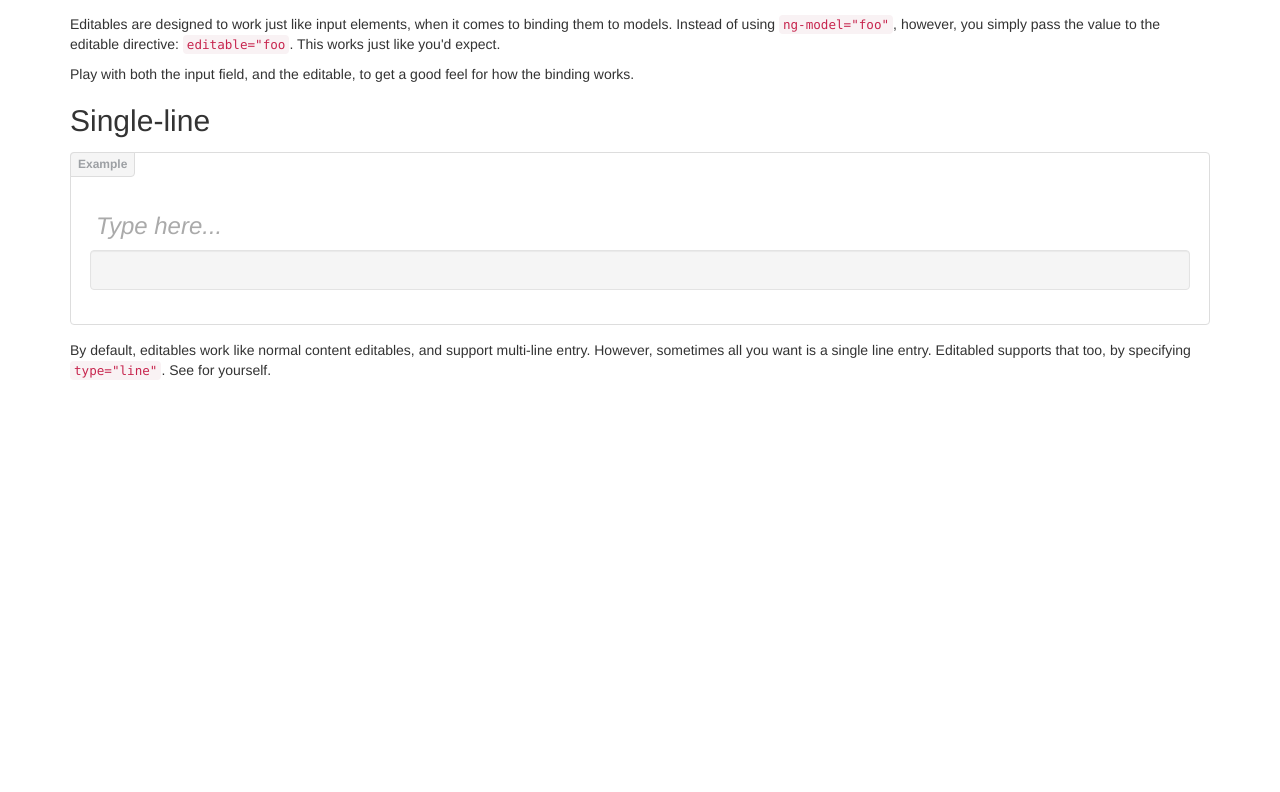
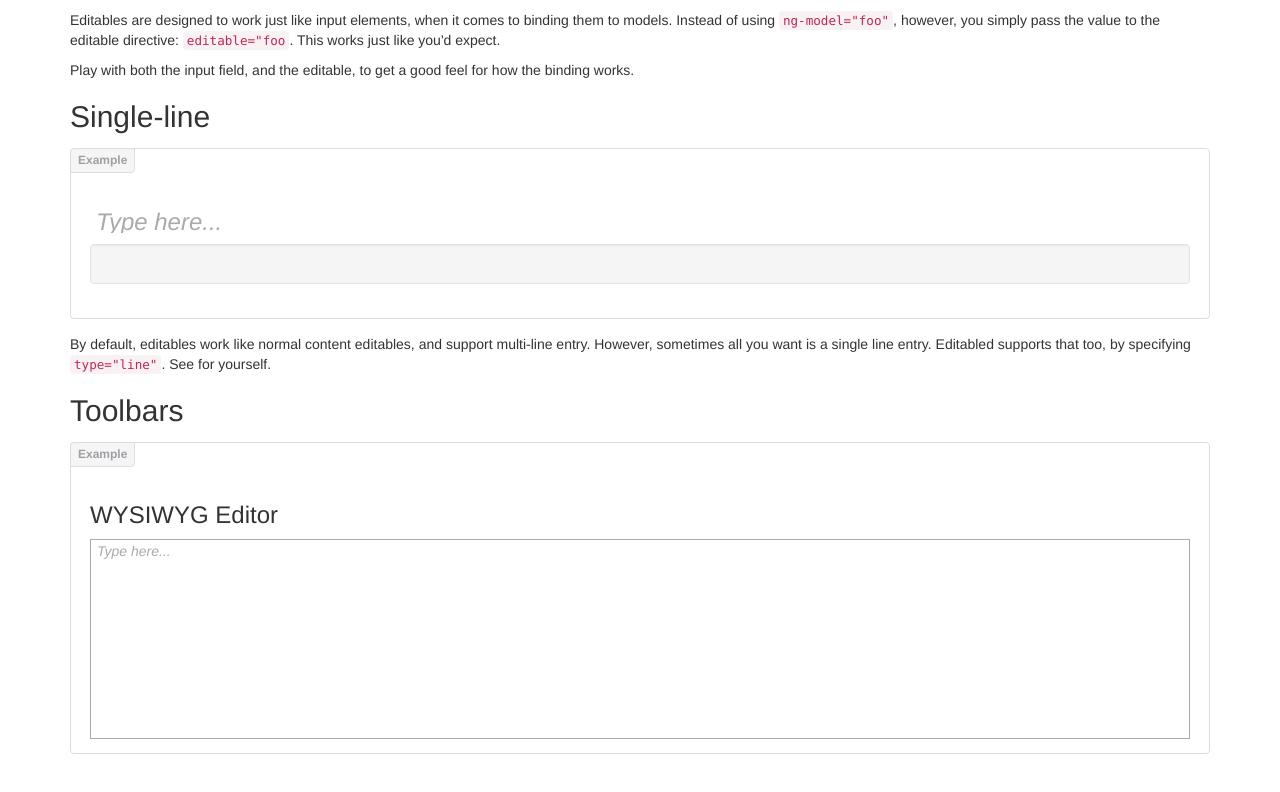
Before and after one commit to Morgul/editables, a website: page demo.html in a window 1280 px wide. Shown: the part 808-1600 px from the top of the page. Before the commit the page ends 1198 px from the top, so only its background shows below. Drawn offline with nearby package versions, Linux system fonts and the light colour scheme; some packages are replaced by stand-ins of ours; some icons are missing.

Commit message:
Now we use position:absolute to make sure we size to our parent element.

```diff
--- a/components/editables/editables.css
+++ b/components/editables/editables.css
@@ -1,5 +1,11 @@
 .editable
 {
+    position: absolute;
+    top: 0;
+    bottom: 0;
+    left: 0;
+    right: 0;
+
     cursor: pointer;
     padding: 0 5px;
     border: 1px solid transparent;
--- a/components/editables/editables.js
+++ b/components/editables/editables.js
@@ -32,9 +32,12 @@ Editables.directive('editable', function()
         {
             var editing = false;
 
+            // Required for our css to work
+            $element.css('position', 'relative');
+
             // Store the value of the element as placeholder text.
             var placeholder = "<span class='placeholder'>" + $element.html() + "</span>";
-            $element.html("");
+            $element.html("<br>");
 
             // Build a wrapper element, to help prevent style issues.
             var element = angular.element("<div></div>");
--- a/demo.html
+++ b/demo.html
@@ -123,6 +123,16 @@
                 sometimes all you want is a single line entry. Editabled supports that too, by specifying
                 <code>type="line"</code>. See for yourself.
             </p>
+
+            <h2>Toolbars</h2>
+            <div class="example">
+                <h3>WYSIWYG Editor</h3>
+                <div style="min-height: 200px; border: 1px solid #aaa;" editable="tbars" toolbar="text-edit">Type here...</div>
+            </div>
         </div>
+
+        <!-- I like space at the end of my page, and am also lazy. -->
+        <br>
+        <br>
     </body>
 </html>
```
